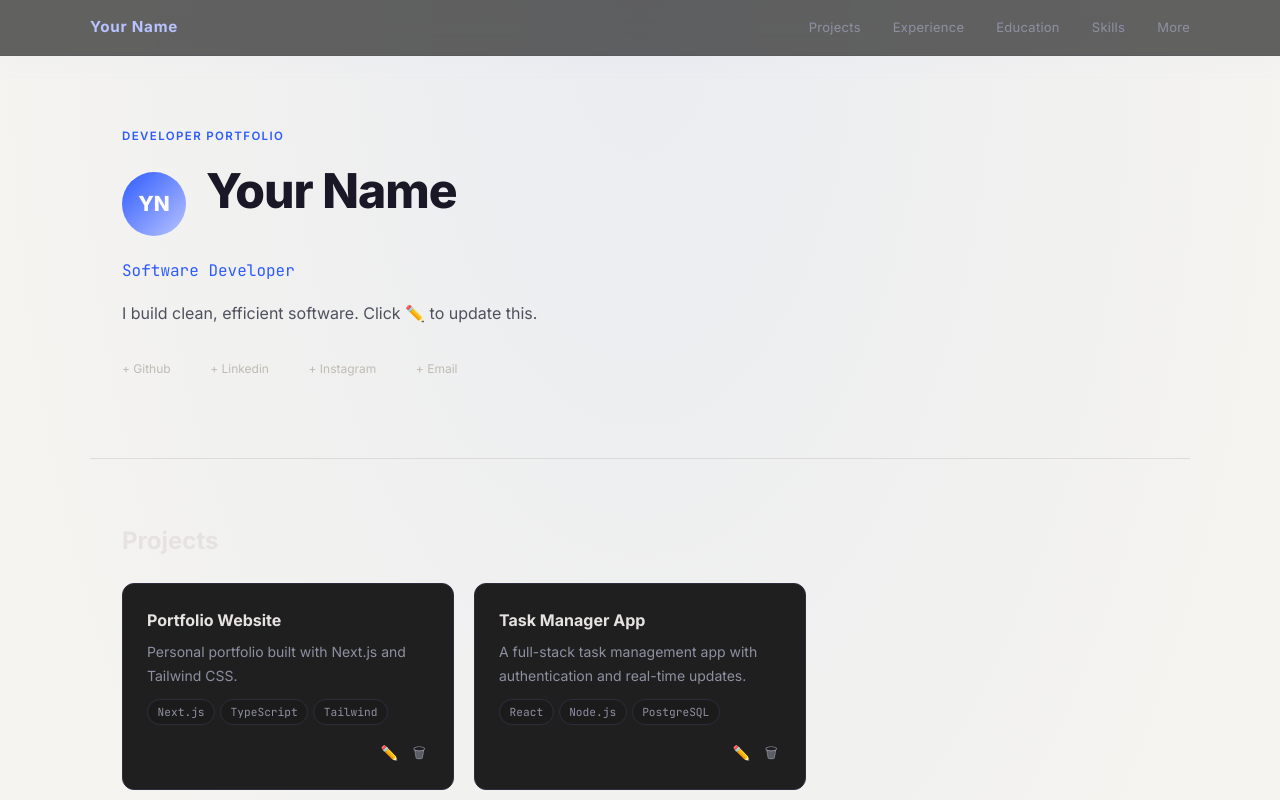
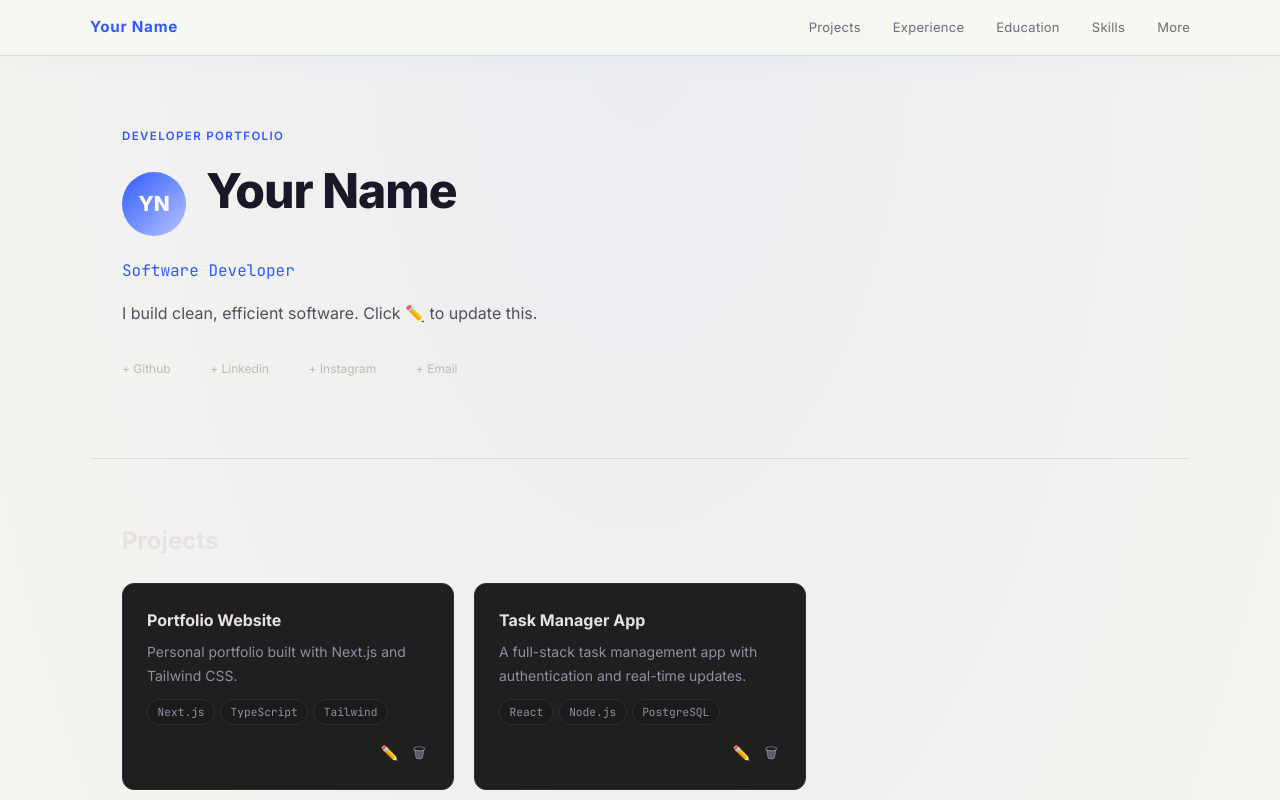
Before and after one commit to mainuddinMains/devfolio, a Next.js app: page / in a window 1280 px wide. Shown: the top 800 px of the page. Built offline with nearby package versions, Linux system fonts and the light colour scheme.

Commit message:
Restyle navbar for light theme

```diff
--- a/components/Navbar.tsx
+++ b/components/Navbar.tsx
@@ -20,11 +20,11 @@ export default function Navbar({ name }: NavbarProps) {
   return (
     <nav
       style={{
-        background: 'rgba(19, 19, 19, 0.65)',
+        background: 'rgba(248, 247, 243, 0.88)',
         backdropFilter: 'blur(20px)',
         WebkitBackdropFilter: 'blur(20px)',
-        borderBottom: '1px solid rgba(67, 70, 86, 0.2)',
-        boxShadow: '0 0 32px 0 rgba(184, 195, 255, 0.06)',
+        borderBottom: '1px solid rgba(100, 96, 88, 0.18)',
+        boxShadow: '0 0 32px 0 rgba(46, 91, 255, 0.05)',
         padding: '1rem 2rem',
         position: 'fixed',
         top: 0,
@@ -34,7 +34,7 @@ export default function Navbar({ name }: NavbarProps) {
       }}
     >
       <div style={{ maxWidth: '1100px', margin: '0 auto', display: 'flex', justifyContent: 'space-between', alignItems: 'center' }}>
-        <span style={{ fontWeight: 700, color: '#b8c3ff', fontSize: '0.95rem', letterSpacing: '0.05em' }}>
+        <span style={{ fontWeight: 700, color: '#2e5bff', fontSize: '0.95rem', letterSpacing: '0.05em' }}>
           {name || 'PORTFOLIO'}
         </span>
 
@@ -45,15 +45,15 @@ export default function Navbar({ name }: NavbarProps) {
               key={link.href}
               href={link.href}
               style={{
-                color: '#8e90a2',
+                color: '#6b6c7e',
                 fontSize: '0.8125rem',
                 textDecoration: 'none',
                 letterSpacing: '0.02em',
                 transition: 'color 0.15s',
                 fontWeight: 400,
               }}
-              onMouseEnter={(e) => ((e.target as HTMLElement).style.color = '#e5e2e1')}
-              onMouseLeave={(e) => ((e.target as HTMLElement).style.color = '#8e90a2')}
+              onMouseEnter={(e) => ((e.target as HTMLElement).style.color = '#1a1826')}
+              onMouseLeave={(e) => ((e.target as HTMLElement).style.color = '#6b6c7e')}
             >
               {link.label}
             </a>
@@ -66,7 +66,7 @@ export default function Navbar({ name }: NavbarProps) {
           onClick={() => setMenuOpen((o) => !o)}
           style={{
             background: 'none', border: 'none',
-            color: '#8e90a2', fontSize: '1.25rem',
+            color: '#6b6c7e', fontSize: '1.25rem',
             cursor: 'pointer', padding: '0.25rem',
           }}
           aria-label="Toggle menu"
@@ -94,11 +94,11 @@ export default function Navbar({ name }: NavbarProps) {
               href={link.href}
               onClick={() => setMenuOpen(false)}
               style={{
-                color: '#8e90a2', fontSize: '0.875rem',
+                color: '#6b6c7e', fontSize: '0.875rem',
                 textDecoration: 'none', transition: 'color 0.15s',
               }}
-              onMouseEnter={(e) => ((e.target as HTMLElement).style.color = '#e5e2e1')}
-              onMouseLeave={(e) => ((e.target as HTMLElement).style.color = '#8e90a2')}
+              onMouseEnter={(e) => ((e.target as HTMLElement).style.color = '#1a1826')}
+              onMouseLeave={(e) => ((e.target as HTMLElement).style.color = '#6b6c7e')}
             >
               {link.label}
             </a>
```
